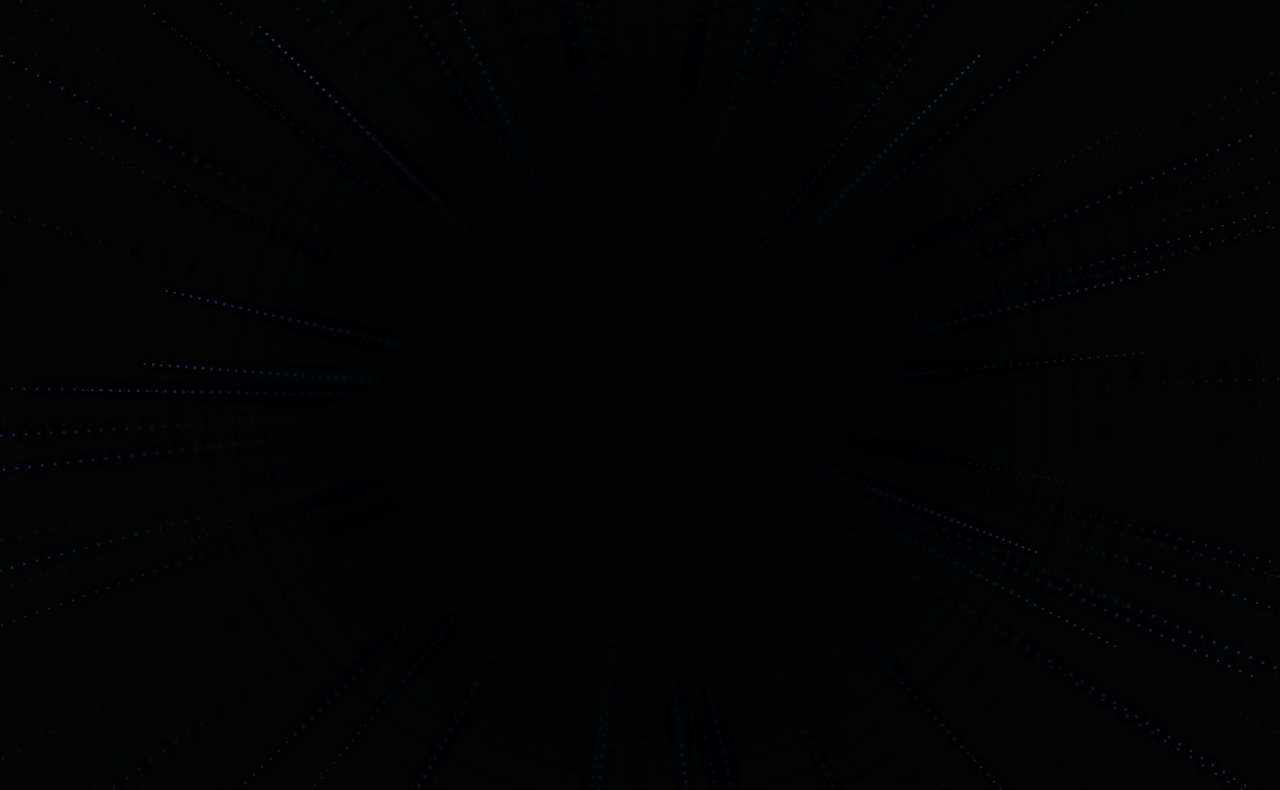
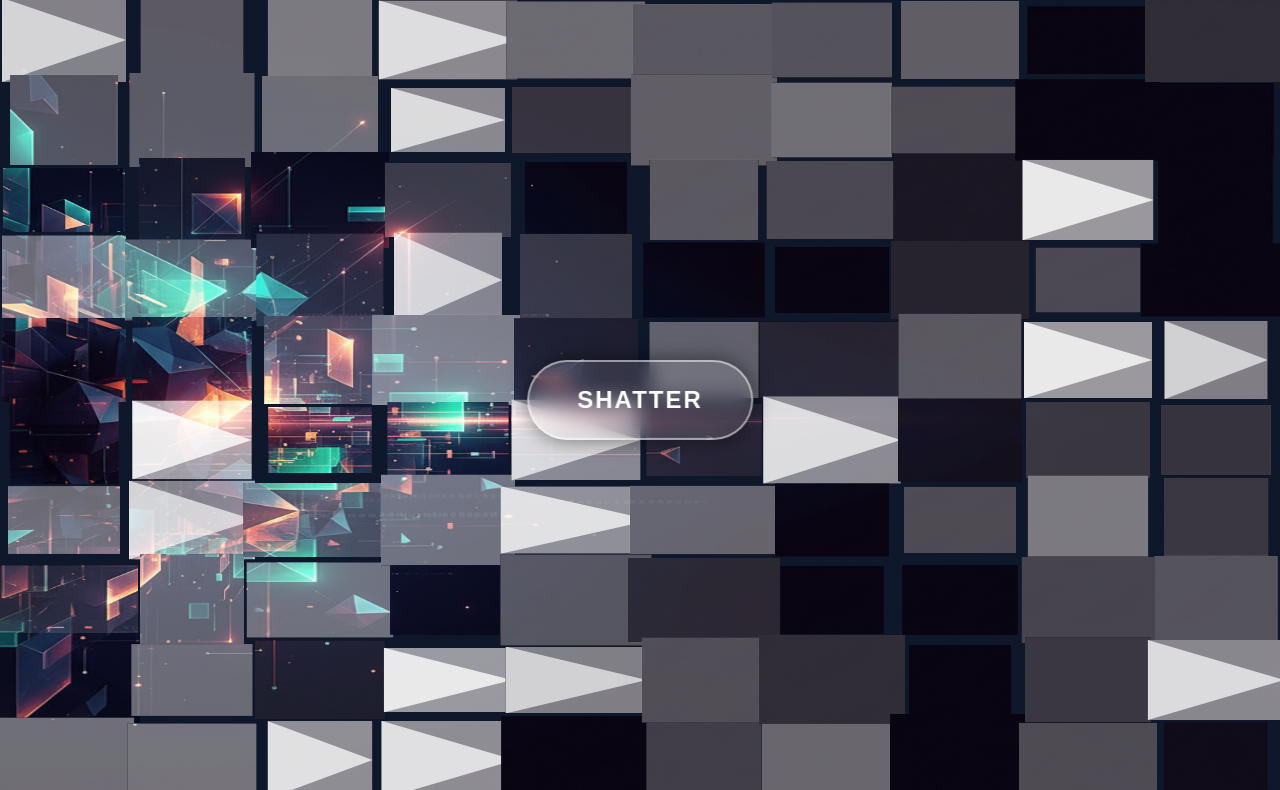
Before and after one commit to PatienceQi/PatienceQi.github.io, a plain HTML site: page index.html in a window 1280 px wide. Shown: the top 790 px of the page. Drawn offline with Linux system fonts and the light colour scheme; animation ran at ten frames a second.

Commit message:
feat: implement image shatter effect with interaction

```diff
--- /dev/null
+++ b/assets/js/image-shatter.js
@@ -0,0 +1,261 @@
+export function initImageShatter() {
+    const container = document.createElement('div');
+    container.id = 'shatter-container';
+    document.documentElement.appendChild(container);
+
+    const canvas = document.createElement('canvas');
+    canvas.id = 'shatter-canvas';
+    container.appendChild(canvas);
+
+    const btn = document.createElement('button');
+    btn.id = 'shatter-btn';
+    btn.textContent = 'SHATTER'; // 支离破碎
+    container.appendChild(btn);
+
+    const ctx = canvas.getContext('2d');
+    let width, height;
+    let image;
+    let shards = [];
+    let isHolding = false;
+    let animationId;
+    let progress = 0;
+    let isResetting = false;
+
+    // Configuration
+    const SHARD_COUNT = 150; // Number of pieces
+    const EXPLOSION_SPEED = 15;
+    const ROTATION_SPEED = 0.1;
+
+    function resize() {
+        width = window.innerWidth;
+        height = window.innerHeight;
+        canvas.width = width;
+        canvas.height = height;
+    }
+
+    // Load Image
+    const img = new Image();
+    img.src = '/picture/cover.png';
+    img.onload = () => {
+        image = img;
+        resize();
+        createShards();
+        draw();
+    };
+    img.onerror = (e) => {
+        console.error('Failed to load image', e);
+    };
+
+    class Shard {
+        constructor(x, y, w, h, u, v, uw, vh) {
+            this.x = x; // Center x
+            this.y = y; // Center y
+            this.w = w;
+            this.h = h;
+
+            // Texture coordinates
+            this.u = u;
+            this.v = v;
+            this.uw = uw;
+            this.vh = vh;
+
+            // Physics
+            this.vx = (Math.random() - 0.5) * EXPLOSION_SPEED;
+            this.vy = (Math.random() - 0.5) * EXPLOSION_SPEED;
+            this.angle = 0;
+            this.va = (Math.random() - 0.5) * ROTATION_SPEED;
+
+            // 3D Rotation simulation for glass effect
+            this.rotX = Math.random() * Math.PI;
+            this.rotY = Math.random() * Math.PI;
+            this.vRotX = (Math.random() - 0.5) * 0.1;
+            this.vRotY = (Math.random() - 0.5) * 0.1;
+
+            // State
+            this.startX = x;
+            this.startY = y;
+            this.currentX = x;
+            this.currentY = y;
+            this.alpha = 1;
+        }
+
+        update(isActive) {
+            if (isActive) {
+                this.currentX += this.vx;
+                this.currentY += this.vy;
+                this.angle += this.va;
+                this.rotX += this.vRotX;
+                this.rotY += this.vRotY;
+
+                // Gravity/Drift
+                this.vy += 0.1;
+
+                // Fade out when far
+                const dist = Math.sqrt(Math.pow(this.currentX - width / 2, 2) + Math.pow(this.currentY - height / 2, 2));
+                if (dist > Math.max(width, height)) {
+                    this.alpha -= 0.02;
+                }
+            } else {
+                // Return to start
+                this.currentX += (this.startX - this.currentX) * 0.1;
+                this.currentY += (this.startY - this.currentY) * 0.1;
+                this.angle *= 0.9;
+                this.alpha += (1 - this.alpha) * 0.1;
+                this.vx = (Math.random() - 0.5) * EXPLOSION_SPEED; // Reset velocity for next time
+                this.vy = (Math.random() - 0.5) * EXPLOSION_SPEED;
+            }
+        }
+
+        draw() {
+            if (this.alpha <= 0) return;
+
+            ctx.save();
+            ctx.globalAlpha = this.alpha;
+
+            // Move to position and rotate
+            ctx.translate(this.currentX, this.currentY);
+            ctx.rotate(this.angle);
+
+            // Draw Image Part
+            // Clip a triangular or polygonal shape? For simplicity, we use rectangles but rotate them to look like shards.
+            // To make it look more like shards, we can use a path.
+
+            ctx.beginPath();
+            ctx.rect(-this.w / 2, -this.h / 2, this.w, this.h);
+            ctx.clip();
+
+            // Draw the image segment
+            // We need to map the texture coordinates correctly relative to the rotation
+            // Actually, simplest way for "shards" without complex UV mapping on rotated context is:
+            // Draw image at negative offset of where this shard WAS originally.
+
+            // But since we want the image to "stick" to the shard, we draw the specific chunk of the image.
+            ctx.drawImage(image, this.u, this.v, this.uw, this.vh, -this.w / 2, -this.h / 2, this.w, this.h);
+
+            // Glass Reflection Effect
+            // Calculate light intensity based on 3D rotation
+            // Assume light source is top-left
+            const lightX = -0.5;
+            const lightY = -0.5;
+            const lightZ = 0.7;
+
+            // Normal vector based on rotation
+            const nx = Math.sin(this.rotY) * Math.cos(this.rotX);
+            const ny = -Math.sin(this.rotX);
+            const nz = Math.cos(this.rotY) * Math.cos(this.rotX);
+
+            // Dot product
+            const intensity = Math.max(0, nx * lightX + ny * lightY + nz * lightZ);
+
+            if (intensity > 0) {
+                ctx.globalCompositeOperation = 'source-atop';
+                ctx.fillStyle = `rgba(255, 255, 255, ${intensity * 0.6})`;
+                ctx.fillRect(-this.w / 2, -this.h / 2, this.w, this.h);
+
+                // Specular shine
+                if (intensity > 0.8) {
+                    ctx.fillStyle = `rgba(255, 255, 255, ${intensity * 0.8})`;
+                    ctx.beginPath();
+                    ctx.moveTo(-this.w / 2, -this.h / 2);
+                    ctx.lineTo(this.w / 2, 0);
+                    ctx.lineTo(-this.w / 2, this.h / 2);
+                    ctx.fill();
+                }
+            }
+
+            ctx.restore();
+        }
+    }
+
+    function createShards() {
+        shards = [];
+        // Simple grid based shards for now, but with random offsets to look jagged
+        const cols = 10;
+        const rows = 10;
+        const cellW = width / cols;
+        const cellH = height / rows;
+
+        for (let i = 0; i < cols; i++) {
+            for (let j = 0; j < rows; j++) {
+                const x = i * cellW + cellW / 2;
+                const y = j * cellH + cellH / 2;
+                // Randomize size slightly
+                const w = cellW * (0.8 + Math.random() * 0.4);
+                const h = cellH * (0.8 + Math.random() * 0.4);
+
+                // Image coords
+                const u = i * (image.width / cols);
+                const v = j * (image.height / rows);
+                const uw = image.width / cols;
+                const vh = image.height / rows;
+
+                shards.push(new Shard(x, y, w, h, u, v, uw, vh));
+            }
+        }
+    }
+
+    function animate() {
+        ctx.clearRect(0, 0, width, height);
+
+        let allGone = true;
+        shards.forEach(shard => {
+            shard.update(isHolding);
+            shard.draw();
+            if (shard.alpha > 0) allGone = false;
+        });
+
+        if (isHolding && allGone) {
+            // Animation complete, remove container?
+            // User said: "Finally restores to whole image"
+            // So we wait a bit then reset?
+            setTimeout(() => {
+                isHolding = false;
+                btn.classList.remove('hidden');
+                btn.textContent = 'RESTORED';
+                setTimeout(() => btn.textContent = 'SHATTER', 1000);
+            }, 1000);
+        }
+
+        animationId = requestAnimationFrame(animate);
+    }
+
+    // Interaction
+    btn.addEventListener('mousedown', () => {
+        isHolding = true;
+        btn.classList.add('hidden');
+    });
+
+    btn.addEventListener('touchstart', (e) => {
+        e.preventDefault();
+        isHolding = true;
+        btn.classList.add('hidden');
+    });
+
+    // If they release, do we stop? User said "Press and hold... starts shattering".
+    // If they release, maybe it reverses?
+    window.addEventListener('mouseup', () => {
+        if (isHolding) {
+            // Optional: Reset if they let go early?
+            // For now, let's keep it simple: once triggered, it goes?
+            // Or strictly follow "Press and hold".
+            // "Press and hold... starts shattering... fragments float away"
+            // If I let go, it should probably stop or reverse.
+            isHolding = false;
+            btn.classList.remove('hidden');
+        }
+    });
+
+    window.addEventListener('touchend', () => {
+        if (isHolding) {
+            isHolding = false;
+            btn.classList.remove('hidden');
+        }
+    });
+
+    window.addEventListener('resize', () => {
+        resize();
+        if (image) createShards();
+    });
+
+    animate();
+}
--- a/assets/js/main.js
+++ b/assets/js/main.js
@@ -1,7 +1,7 @@
 import { initLanguageToggle, redirectFromRootIfNeeded, syncLanguageToggleLabel } from './i18n.js';
 import { setupEmailProtection } from './email.js';
 import { setupCopyHandlers } from './copy.js';
-import { initStarShatter } from './star-shatter.js';
+import { initImageShatter } from './image-shatter.js';
 
 const prefersReducedMotion = window.matchMedia('(prefers-reduced-motion: reduce)').matches;
 
@@ -123,7 +123,7 @@ function init() {
   setupCopyHandlers();
 
   if (!prefersReducedMotion) {
-    initStarShatter();
+    initImageShatter();
   }
 }
 
--- a/en/index.html
+++ b/en/index.html
@@ -1,19 +1,24 @@
 <!DOCTYPE html>
 <html lang="en">
+
 <head>
   <meta charset="utf-8">
   <meta name="viewport" content="width=device-width, initial-scale=1">
   <title>Qi Jingxuan — AI Researcher</title>
-  <meta name="description" content="Explore Qi Jingxuan's work on trustworthy LLM inference, retrieval-augmented generation, and AI customer service, featuring project highlights, publications, and collaboration opportunities from South China University of Technology.">
+  <meta name="description"
+    content="Explore Qi Jingxuan's work on trustworthy LLM inference, retrieval-augmented generation, and AI customer service, featuring project highlights, publications, and collaboration opportunities from South China University of Technology.">
   <meta property="og:title" content="Qi Jingxuan">
-  <meta property="og:description" content="Explore Qi Jingxuan's work on trustworthy LLM inference, retrieval-augmented generation, and AI customer service, featuring project highlights, publications, and collaboration opportunities from South China University of Technology.">
+  <meta property="og:description"
+    content="Explore Qi Jingxuan's work on trustworthy LLM inference, retrieval-augmented generation, and AI customer service, featuring project highlights, publications, and collaboration opportunities from South China University of Technology.">
   <meta property="og:type" content="website">
   <meta property="og:url" content="https://example.com/en/">
   <link rel="icon" href="/icons/favicon.svg" type="image/svg+xml">
   <link rel="stylesheet" href="/assets/css/base.css">
   <link rel="stylesheet" href="/assets/css/components.css">
   <link rel="stylesheet" href="/assets/css/motion.css">
+  <link rel="stylesheet" href="/assets/css/shatter.css">
 </head>
+
 <body>
   <header class="site-header" role="banner">
     <div class="container">
@@ -40,7 +45,10 @@
       <div class="nav-actions">
         <a class="lang-toggle" href="/zh/" aria-label="Switch language">ZH</a>
         <a class="icon-button" href="https://github.com/PatienceQi" aria-label="GitHub" target="_blank" rel="noopener">
-          <svg width="22" height="22" viewBox="0 0 24 24" aria-hidden="true"><path fill="currentColor" d="M12 .5C5.65.5.5 5.65.5 12c0 5.1 3.29 9.42 7.86 10.96.58.11.79-.25.79-.56 0-.28-.01-1.02-.02-2-3.2.7-3.88-1.54-3.88-1.54-.53-1.33-1.28-1.68-1.28-1.68-1.05-.72.08-.7.08-.7 1.16.08 1.78 1.19 1.78 1.19 1.03 1.76 2.69 1.25 3.35.96.1-.75.4-1.25.72-1.54-2.55-.29-5.23-1.28-5.23-5.68 0-1.26.45-2.29 1.18-3.09-.12-.29-.51-1.46.11-3.04 0 0 .96-.31 3.15 1.18a10.88 10.88 0 0 1 2.87-.39c.97 0 1.95.13 2.87.39 2.18-1.49 3.14-1.18 3.14-1.18.63 1.58.24 2.75.12 3.04.74.8 1.18 1.83 1.18 3.09 0 4.41-2.69 5.38-5.25 5.66.42.36.77 1.06.77 2.14 0 1.55-.02 2.8-.02 3.18 0 .31.21.68.8.56A10.52 10.52 0 0 0 23.5 12C23.5 5.65 18.35.5 12 .5Z"/></svg>
+          <svg width="22" height="22" viewBox="0 0 24 24" aria-hidden="true">
+            <path fill="currentColor"
+              d="M12 .5C5.65.5.5 5.65.5 12c0 5.1 3.29 9.42 7.86 10.96.58.11.79-.25.79-.56 0-.28-.01-1.02-.02-2-3.2.7-3.88-1.54-3.88-1.54-.53-1.33-1.28-1.68-1.28-1.68-1.05-.72.08-.7.08-.7 1.16.08 1.78 1.19 1.78 1.19 1.03 1.76 2.69 1.25 3.35.96.1-.75.4-1.25.72-1.54-2.55-.29-5.23-1.28-5.23-5.68 0-1.26.45-2.29 1.18-3.09-.12-.29-.51-1.46.11-3.04 0 0 .96-.31 3.15 1.18a10.88 10.88 0 0 1 2.87-.39c.97 0 1.95.13 2.87.39 2.18-1.49 3.14-1.18 3.14-1.18.63 1.58.24 2.75.12 3.04.74.8 1.18 1.83 1.18 3.09 0 4.41-2.69 5.38-5.25 5.66.42.36.77 1.06.77 2.14 0 1.55-.02 2.8-.02 3.18 0 .31.21.68.8.56A10.52 10.52 0 0 0 23.5 12C23.5 5.65 18.35.5 12 .5Z" />
+          </svg>
         </a>
       </div>
     </div>
@@ -103,11 +111,16 @@
                 <span class="badge">MLAO 2025</span>
               </div>
             </div>
-            <p>First systematic solution to RAGAS framework bias in hybrid retrieval evaluation, proposing Hybrid Precision metric with 16.60% accuracy improvement.</p>
+            <p>First systematic solution to RAGAS framework bias in hybrid retrieval evaluation, proposing Hybrid
+              Precision metric with 16.60% accuracy improvement.</p>
             <small class="footnote">Sample data / placeholder</small>
             <div class="meta-row">
-              <a class="icon-button" href="https://github.com/PatienceQi" aria-label="GitHub" target="_blank" rel="noopener">
-                <svg width="20" height="20" viewBox="0 0 24 24" aria-hidden="true"><path fill="currentColor" d="M12 .5C5.65.5.5 5.65.5 12c0 5.1 3.29 9.42 7.86 10.96.58.11.79-.25.79-.56 0-.28-.01-1.02-.02-2-3.2.7-3.88-1.54-3.88-1.54-.53-1.33-1.28-1.68-1.28-1.68-1.05-.72.08-.7.08-.7 1.16.08 1.78 1.19 1.78 1.19 1.03 1.76 2.69 1.25 3.35.96.1-.75.4-1.25.72-1.54-2.55-.29-5.23-1.28-5.23-5.68 0-1.26.45-2.29 1.18-3.09-.12-.29-.51-1.46.11-3.04 0 0 .96-.31 3.15 1.18a10.88 10.88 0 0 1 2.87-.39c.97 0 1.95.13 2.87.39 2.18-1.49 3.14-1.18 3.14-1.18.63 1.58.24 2.75.12 3.04.74.8 1.18 1.83 1.18 3.09 0 4.41-2.69 5.38-5.25 5.66.42.36.77 1.06.77 2.14 0 1.55-.02 2.8-.02 3.18 0 .31.21.68.8.56A10.52 10.52 0 0 0 23.5 12C23.5 5.65 18.35.5 12 .5Z"/></svg>
+              <a class="icon-button" href="https://github.com/PatienceQi" aria-label="GitHub" target="_blank"
+                rel="noopener">
+                <svg width="20" height="20" viewBox="0 0 24 24" aria-hidden="true">
+                  <path fill="currentColor"
+                    d="M12 .5C5.65.5.5 5.65.5 12c0 5.1 3.29 9.42 7.86 10.96.58.11.79-.25.79-.56 0-.28-.01-1.02-.02-2-3.2.7-3.88-1.54-3.88-1.54-.53-1.33-1.28-1.68-1.28-1.68-1.05-.72.08-.7.08-.7 1.16.08 1.78 1.19 1.78 1.19 1.03 1.76 2.69 1.25 3.35.96.1-.75.4-1.25.72-1.54-2.55-.29-5.23-1.28-5.23-5.68 0-1.26.45-2.29 1.18-3.09-.12-.29-.51-1.46.11-3.04 0 0 .96-.31 3.15 1.18a10.88 10.88 0 0 1 2.87-.39c.97 0 1.95.13 2.87.39 2.18-1.49 3.14-1.18 3.14-1.18.63 1.58.24 2.75.12 3.04.74.8 1.18 1.83 1.18 3.09 0 4.41-2.69 5.38-5.25 5.66.42.36.77 1.06.77 2.14 0 1.55-.02 2.8-.02 3.18 0 .31.21.68.8.56A10.52 10.52 0 0 0 23.5 12C23.5 5.65 18.35.5 12 .5Z" />
+                </svg>
               </a>
             </div>
           </article>
@@ -119,11 +132,16 @@
                 <span class="badge">Dual Engine</span>
               </div>
             </div>
-            <p>First dual-mode RAG solution for policy domains, serving 52 government and enterprise clients, 12,580 users, with 85.7% Q&amp;A accuracy.</p>
+            <p>First dual-mode RAG solution for policy domains, serving 52 government and enterprise clients, 12,580
+              users, with 85.7% Q&amp;A accuracy.</p>
             <small class="footnote">Sample data / placeholder</small>
             <div class="meta-row">
-              <a class="icon-button" href="https://github.com/PatienceQi" aria-label="GitHub" target="_blank" rel="noopener">
-                <svg width="20" height="20" viewBox="0 0 24 24" aria-hidden="true"><path fill="currentColor" d="M12 .5C5.65.5.5 5.65.5 12c0 5.1 3.29 9.42 7.86 10.96.58.11.79-.25.79-.56 0-.28-.01-1.02-.02-2-3.2.7-3.88-1.54-3.88-1.54-.53-1.33-1.28-1.68-1.28-1.68-1.05-.72.08-.7.08-.7 1.16.08 1.78 1.19 1.78 1.19 1.03 1.76 2.69 1.25 3.35.96.1-.75.4-1.25.72-1.54-2.55-.29-5.23-1.28-5.23-5.68 0-1.26.45-2.29 1.18-3.09-.12-.29-.51-1.46.11-3.04 0 0 .96-.31 3.15 1.18a10.88 10.88 0 0 1 2.87-.39c.97 0 1.95.13 2.87.39 2.18-1.49 3.14-1.18 3.14-1.18.63 1.58.24 2.75.12 3.04.74.8 1.18 1.83 1.18 3.09 0 4.41-2.69 5.38-5.25 5.66.42.36.77 1.06.77 2.14 0 1.55-.02 2.8-.02 3.18 0 .31.21.68.8.56A10.52 10.52 0 0 0 23.5 12C23.5 5.65 18.35.5 12 .5Z"/></svg>
+              <a class="icon-button" href="https://github.com/PatienceQi" aria-label="GitHub" target="_blank"
+                rel="noopener">
+                <svg width="20" height="20" viewBox="0 0 24 24" aria-hidden="true">
+                  <path fill="currentColor"
+                    d="M12 .5C5.65.5.5 5.65.5 12c0 5.1 3.29 9.42 7.86 10.96.58.11.79-.25.79-.56 0-.28-.01-1.02-.02-2-3.2.7-3.88-1.54-3.88-1.54-.53-1.33-1.28-1.68-1.28-1.68-1.05-.72.08-.7.08-.7 1.16.08 1.78 1.19 1.78 1.19 1.03 1.76 2.69 1.25 3.35.96.1-.75.4-1.25.72-1.54-2.55-.29-5.23-1.28-5.23-5.68 0-1.26.45-2.29 1.18-3.09-.12-.29-.51-1.46.11-3.04 0 0 .96-.31 3.15 1.18a10.88 10.88 0 0 1 2.87-.39c.97 0 1.95.13 2.87.39 2.18-1.49 3.14-1.18 3.14-1.18.63 1.58.24 2.75.12 3.04.74.8 1.18 1.83 1.18 3.09 0 4.41-2.69 5.38-5.25 5.66.42.36.77 1.06.77 2.14 0 1.55-.02 2.8-.02 3.18 0 .31.21.68.8.56A10.52 10.52 0 0 0 23.5 12C23.5 5.65 18.35.5 12 .5Z" />
+                </svg>
               </a>
             </div>
           </article>
@@ -135,11 +153,16 @@
                 <span class="badge">Internship Project</span>
               </div>
             </div>
-            <p>Dify-based intelligent customer service system serving 58 enterprises and 3,000 users, reducing operation time by 65%, handling 100,000+ annual inquiries.</p>
+            <p>Dify-based intelligent customer service system serving 58 enterprises and 3,000 users, reducing operation
+              time by 65%, handling 100,000+ annual inquiries.</p>
             <small class="footnote">Sample data / placeholder</small>
             <div class="meta-row">
-              <a class="icon-button" href="https://github.com/PatienceQi" aria-label="GitHub" target="_blank" rel="noopener">
-                <svg width="20" height="20" viewBox="0 0 24 24" aria-hidden="true"><path fill="currentColor" d="M12 .5C5.65.5.5 5.65.5 12c0 5.1 3.29 9.42 7.86 10.96.58.11.79-.25.79-.56 0-.28-.01-1.02-.02-2-3.2.7-3.88-1.54-3.88-1.54-.53-1.33-1.28-1.68-1.28-1.68-1.05-.72.08-.7.08-.7 1.16.08 1.78 1.19 1.78 1.19 1.03 1.76 2.69 1.25 3.35.96.1-.75.4-1.25.72-1.54-2.55-.29-5.23-1.28-5.23-5.68 0-1.26.45-2.29 1.18-3.09-.12-.29-.51-1.46.11-3.04 0 0 .96-.31 3.15 1.18a10.88 10.88 0 0 1 2.87-.39c.97 0 1.95.13 2.87.39 2.18-1.49 3.14-1.18 3.14-1.18.63 1.58.24 2.75.12 3.04.74.8 1.18 1.83 1.18 3.09 0 4.41-2.69 5.38-5.25 5.66.42.36.77 1.06.77 2.14 0 1.55-.02 2.8-.02 3.18 0 .31.21.68.8.56A10.52 10.52 0 0 0 23.5 12C23.5 5.65 18.35.5 12 .5Z"/></svg>
+              <a class="icon-button" href="https://github.com/PatienceQi" aria-label="GitHub" target="_blank"
+                rel="noopener">
+                <svg width="20" height="20" viewBox="0 0 24 24" aria-hidden="true">
+                  <path fill="currentColor"
+                    d="M12 .5C5.65.5.5 5.65.5 12c0 5.1 3.29 9.42 7.86 10.96.58.11.79-.25.79-.56 0-.28-.01-1.02-.02-2-3.2.7-3.88-1.54-3.88-1.54-.53-1.33-1.28-1.68-1.28-1.68-1.05-.72.08-.7.08-.7 1.16.08 1.78 1.19 1.78 1.19 1.03 1.76 2.69 1.25 3.35.96.1-.75.4-1.25.72-1.54-2.55-.29-5.23-1.28-5.23-5.68 0-1.26.45-2.29 1.18-3.09-.12-.29-.51-1.46.11-3.04 0 0 .96-.31 3.15 1.18a10.88 10.88 0 0 1 2.87-.39c.97 0 1.95.13 2.87.39 2.18-1.49 3.14-1.18 3.14-1.18.63 1.58.24 2.75.12 3.04.74.8 1.18 1.83 1.18 3.09 0 4.41-2.69 5.38-5.25 5.66.42.36.77 1.06.77 2.14 0 1.55-.02 2.8-.02 3.18 0 .31.21.68.8.56A10.52 10.52 0 0 0 23.5 12C23.5 5.65 18.35.5 12 .5Z" />
+                </svg>
               </a>
             </div>
           </article>
@@ -149,7 +172,8 @@
     <section class="fade-up delay-3">
       <div class="container">
         <h2 class="section-title">Let’s collaborate</h2>
-        <p>I welcome conversations on RAG system evaluation, policy-domain knowledge graphs, and AI-powered customer service. Let's build trustworthy, efficient AI systems together.</p>
+        <p>I welcome conversations on RAG system evaluation, policy-domain knowledge graphs, and AI-powered customer
+          service. Let's build trustworthy, efficient AI systems together.</p>
         <a class="btn" href="/en/contact/">Contact me</a>
       </div>
     </section>
@@ -159,14 +183,20 @@
       <span>© <span data-current-year></span> Qi Jingxuan</span>
       <div class="nav-actions">
         <a class="icon-button" href="https://github.com/PatienceQi" aria-label="GitHub" target="_blank" rel="noopener">
-          <svg width="20" height="20" viewBox="0 0 24 24" aria-hidden="true"><path fill="currentColor" d="M12 .5C5.65.5.5 5.65.5 12c0 5.1 3.29 9.42 7.86 10.96.58.11.79-.25.79-.56 0-.28-.01-1.02-.02-2-3.2.7-3.88-1.54-3.88-1.54-.53-1.33-1.28-1.68-1.28-1.68-1.05-.72.08-.7.08-.7 1.16.08 1.78 1.19 1.78 1.19 1.03 1.76 2.69 1.25 3.35.96.1-.75.4-1.25.72-1.54-2.55-.29-5.23-1.28-5.23-5.68 0-1.26.45-2.29 1.18-3.09-.12-.29-.51-1.46.11-3.04 0 0 .96-.31 3.15 1.18a10.88 10.88 0 0 1 2.87-.39c.97 0 1.95.13 2.87.39 2.18-1.49 3.14-1.18 3.14-1.18.63 1.58.24 2.75.12 3.04.74.8 1.18 1.83 1.18 3.09 0 4.41-2.69 5.38-5.25 5.66.42.36.77 1.06.77 2.14 0 1.55-.02 2.8-.02 3.18 0 .31.21.68.8.56A10.52 10.52 0 0 0 23.5 12C23.5 5.65 18.35.5 12 .5Z"/></svg>
+          <svg width="20" height="20" viewBox="0 0 24 24" aria-hidden="true">
+            <path fill="currentColor"
+              d="M12 .5C5.65.5.5 5.65.5 12c0 5.1 3.29 9.42 7.86 10.96.58.11.79-.25.79-.56 0-.28-.01-1.02-.02-2-3.2.7-3.88-1.54-3.88-1.54-.53-1.33-1.28-1.68-1.28-1.68-1.05-.72.08-.7.08-.7 1.16.08 1.78 1.19 1.78 1.19 1.03 1.76 2.69 1.25 3.35.96.1-.75.4-1.25.72-1.54-2.55-.29-5.23-1.28-5.23-5.68 0-1.26.45-2.29 1.18-3.09-.12-.29-.51-1.46.11-3.04 0 0 .96-.31 3.15 1.18a10.88 10.88 0 0 1 2.87-.39c.97 0 1.95.13 2.87.39 2.18-1.49 3.14-1.18 3.14-1.18.63 1.58.24 2.75.12 3.04.74.8 1.18 1.83 1.18 3.09 0 4.41-2.69 5.38-5.25 5.66.42.36.77 1.06.77 2.14 0 1.55-.02 2.8-.02 3.18 0 .31.21.68.8.56A10.52 10.52 0 0 0 23.5 12C23.5 5.65 18.35.5 12 .5Z" />
+          </svg>
         </a>
       </div>
     </div>
   </footer>
   <button class="back-to-top" type="button" aria-label="Back to top">
-    <svg width="24" height="24" viewBox="0 0 24 24" aria-hidden="true"><path fill="currentColor" d="M12 5 4 13h5v6h6v-6h5z"/></svg>
+    <svg width="24" height="24" viewBox="0 0 24 24" aria-hidden="true">
+      <path fill="currentColor" d="M12 5 4 13h5v6h6v-6h5z" />
+    </svg>
   </button>
   <script type="module" src="/assets/js/main.js"></script>
 </body>
+
 </html>
```
Also changed, not shown: assets/css/shatter.css (added, +63 -0 lines), index.html (+50 -15 lines), zh/index.html (+1 -0 lines), picture/cover.png (added), 1 other file.
